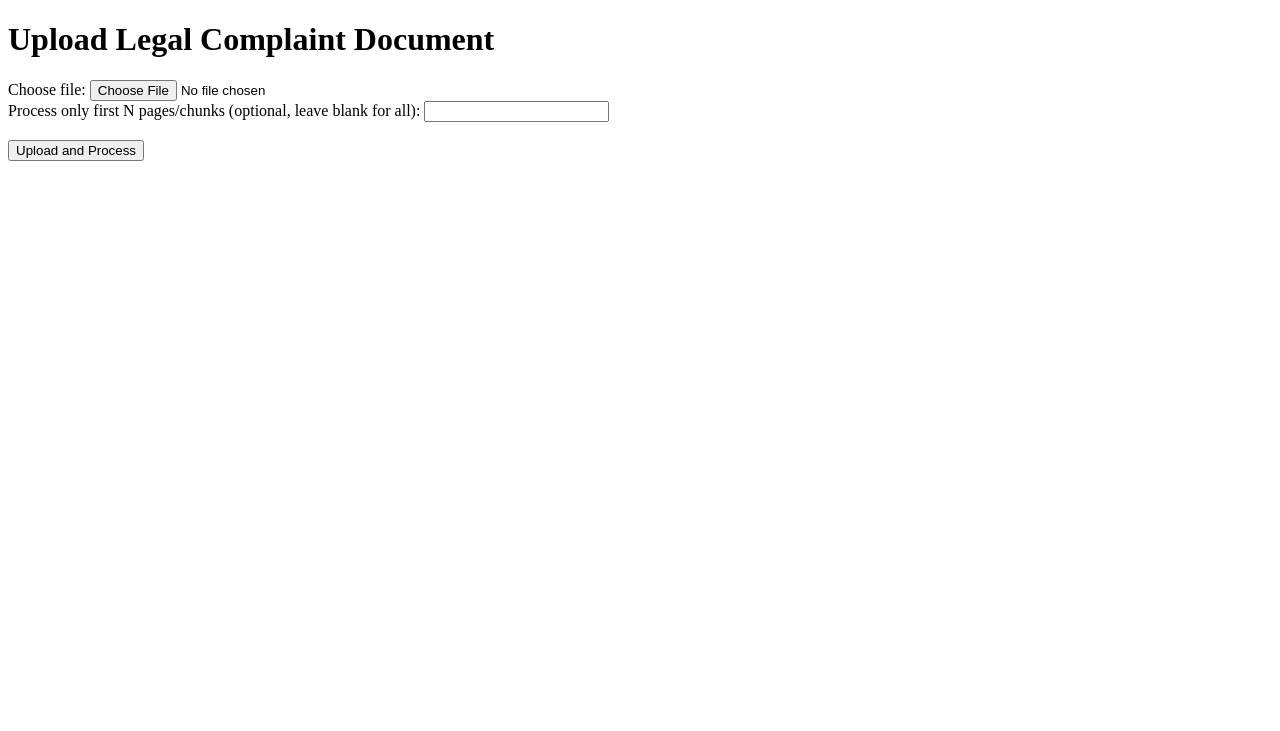
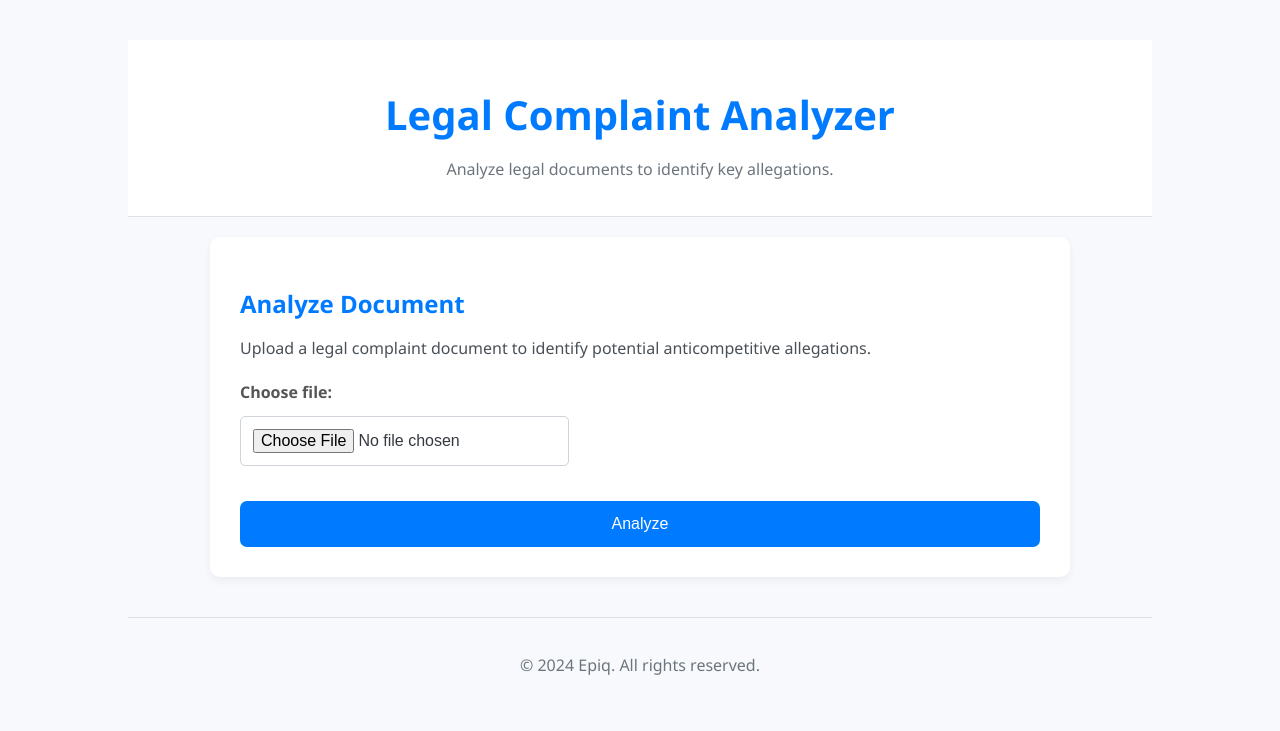
Before and after one commit to pohagan72/legal_complaint_analyzer, a Flask app: page / in a window 1280 px wide. Shown: the top 731 px of the page. Run offline with Flask 3, Linux system fonts and the light colour scheme.

Commit message:
UX changes

```diff
--- a/app.py
+++ b/app.py
@@ -40,6 +40,10 @@ else:
 
 
 def analyze_text_chunk_with_gemini(text_chunk, page_num_or_chunk_id, filename_for_context):
+    """
+    Analyzes a given text chunk using the Google Gemini model to extract legal allegations.
+    Returns a list of dictionaries, each representing an allegation.
+    """
     if not gemini_model_global:
         return [{"Error": "Google Gemini client not initialized."}]
 
@@ -169,25 +173,15 @@ def analyze_text_chunk_with_gemini(text_chunk, page_num_or_chunk_id, filename_fo
 
 @app.route('/', methods=['GET', 'POST'])
 def upload_file():
+    results = []  # Initialize results list
     if request.method == 'POST':
         if 'file' not in request.files:
             flash("No file part selected.")
-            return render_template('upload.html')
+            return render_template('upload.html', results=results)
         file = request.files['file']
         if file.filename == '':
             flash("No file selected.")
-            return render_template('upload.html')
-
-        page_limit = None
-        page_limit_str = request.form.get('page_limit', '')
-        if page_limit_str.isdigit():
-            limit_val = int(page_limit_str)
-            if limit_val > 0:
-                page_limit = limit_val
-            else:
-                flash("Page/Chunk limit must be positive. Processing all pages/chunks.")
-        elif page_limit_str:
-            flash("Invalid page/chunk limit. Processing all pages/chunks.")
+            return render_template('upload.html', results=results)
 
         original_filename = file.filename
         filepath = os.path.join(UPLOAD_FOLDER, original_filename)
@@ -202,9 +196,6 @@ def upload_file():
             if original_filename.lower().endswith('.pdf'):
                 with pdfplumber.open(filepath) as pdf:
                     num_pages_to_process = len(pdf.pages)
-                    if page_limit is not None and page_limit < num_pages_to_process:
-                        num_pages_to_process = page_limit
-                        flash(f"Processing only the first {page_limit} PDF pages as requested.")
 
                     print(f"\n--- Starting concurrent processing of {num_pages_to_process} PDF pages ---")
                     for i in range(num_pages_to_process):
@@ -223,11 +214,12 @@ def upload_file():
                         else:
                             print(f"  [Skipped] Page {page_num_display} (no text extracted).")
                             all_extracted_data.append({
-                                "Product Name": "N/A", "Allegation Category": "N/A",
-                                "Specific Allegation Summary": f"No text extracted from PDF page {page_num_display}.",
-                                "Involved Defendants/Co-Conspirators (as per the allegation)": "N/A",
-                                "Source Complaint": "Walmart Complaint, 2:25-cv-01383, Doc. 1",  # Fixed string
-                                "Pin Cite (Page #, Paragraph #)": f"p. {page_num_display}, N/A"
+                                "Product_Name": "N/A", # Corrected key
+                                "Allegation_Category": "N/A", # Corrected key
+                                "Specific_Allegation_Summary": f"No text extracted from PDF page {page_num_display}.", # Corrected key
+                                "Involved_Defendants_CoConspirators": "N/A", # Corrected key
+                                "Pin_Cite_Page": f"p. {page_num_display}", # Corrected key
+                                "Pin_Cite_Paragraph": "N/A" # Corrected key
                             })
 
             elif original_filename.lower().endswith('.docx'):
@@ -237,16 +229,10 @@ def upload_file():
                 total_paragraphs = len(all_paragraphs)
 
                 num_chunks_to_process = (total_paragraphs + paras_per_chunk - 1) // paras_per_chunk if total_paragraphs > 0 else 0
-                if page_limit is not None and page_limit < num_chunks_to_process:
-                    num_chunks_to_process = page_limit
-                    flash(f"Processing only the first {page_limit} DOCX chunks as requested.")
 
                 print(f"\n--- Starting concurrent processing of {num_chunks_to_process} DOCX chunks ---")
                 chunk_num_display = 1
                 for i in range(0, total_paragraphs, paras_per_chunk):
-                    if chunk_num_display > num_chunks_to_process:
-                        break
-
                     chunk_paras = all_paragraphs[i: i + paras_per_chunk]
                     text_chunk = "\n".join(chunk_paras)
 
@@ -263,11 +249,12 @@ def upload_file():
                         chunk_id_display = f"DOCX_Chunk_{chunk_num_display}"
                         print(f"  [Skipped] Chunk {chunk_id_display} (no text extracted).")
                         all_extracted_data.append({
-                            "Product Name": "N/A", "Allegation Category": "N/A",
-                            "Specific Allegation Summary": f"No text extracted from DOCX chunk {chunk_id_display}.",
-                            "Involved Defendants/Co-Conspirators (as per the allegation)": "N/A",
-                            "Source Complaint": "Walmart Complaint, 2:25-cv-01383, Doc. 1",
-                            "Pin Cite (Page #, Paragraph #)": f"{chunk_id_display}, N/A"
+                            "Product_Name": "N/A", # Corrected key
+                            "Allegation_Category": "N/A", # Corrected key
+                            "Specific_Allegation_Summary": f"No text extracted from DOCX chunk {chunk_id_display}.", # Corrected key
+                            "Involved_Defendants_CoConspirators": "N/A", # Corrected key
+                            "Pin_Cite_Page": chunk_id_display, # Corrected key
+                            "Pin_Cite_Paragraph": "N/A" # Corrected key
                         })
                     chunk_num_display += 1
 
@@ -275,7 +262,7 @@ def upload_file():
                 flash("Unsupported file type. Please upload a PDF or DOCX file.", "danger")
                 if os.path.exists(filepath):
                     os.remove(filepath)
-                return render_template('upload.html')
+                return render_template('upload.html', results=results)
 
             # --- Collect Results from Futures ---
             print("\n--- Collecting results from concurrent LLM calls ---")
@@ -284,6 +271,8 @@ def upload_file():
                 try:
                     extracted_allegations_list = future.result()
                     for item in extracted_allegations_list:
+                        # Ensure keys from LLM output (e.g., "Product_Name") are mapped correctly for template
+                        # and that error items are also structured with the correct keys
                         if "Error" in item:
                             error_page_id = "N/A"
                             if "for page '" in item.get("Error", ""):
@@ -293,22 +282,22 @@ def upload_file():
                                     pass
 
                             all_extracted_data.append({
-                                "Product Name": "ERROR",
-                                "Allegation Category": item.get("Error", "Unknown LLM Error"),
-                                "Specific Allegation Summary": item.get("Content_Snippet", "")[:500] + f" ... (Full Error: {item.get('Error', 'N/A')})",  # Append full error message
-                                "Involved Defendants/Co-Conspirators (as per the allegation)": "N/A",
-                                "Source Complaint": "Walmart Complaint, 2:25-cv-01383, Doc. 1",
-                                "Pin Cite (Page #, Paragraph #)": f"P{error_page_id}, Error processing"
+                                "Product_Name": "ERROR",
+                                "Allegation_Category": item.get("Error", "Unknown LLM Error"),
+                                "Specific_Allegation_Summary": item.get("Content_Snippet", "")[:500] + f" ... (Full Error: {item.get('Error', 'N/A')})",
+                                "Involved_Defendants_CoConspirators": "N/A",
+                                "Pin_Cite_Page": f"P{error_page_id}", # Consistent key with template
+                                "Pin_Cite_Paragraph": "Error processing" # Consistent key with template
                             })
                         else:
                             all_extracted_data.append({
-                                "Product Name": item.get("Product_Name", "N/A"),
-                                "Allegation Category": item.get("Allegation_Category", "N/A"),
-                                "Specific Allegation Summary": item.get("Specific_Allegation_Summary", "N/A"),
-                                "Involved Defendants/Co-Conspirators (as per the allegation)": item.get(
+                                "Product_Name": item.get("Product_Name", "N/A"),
+                                "Allegation_Category": item.get("Allegation_Category", "N/A"),
+                                "Specific_Allegation_Summary": item.get("Specific_Allegation_Summary", "N/A"),
+                                "Involved_Defendants_CoConspirators": item.get(
                                     "Involved_Defendants_CoConspirators", "N/A"),
-                                "Source Complaint": "Walmart Complaint, 2:25-cv-01383, Doc. 1",
-                                "Pin Cite (Page #, Paragraph #)": f"p. {item.get('Pin_Cite_Page', 'N/A')}, ¶{item.get('Pin_Cite_Paragraph', 'N/A')}"
+                                "Pin_Cite_Page": item.get("Pin_Cite_Page", "N/A"),
+                                "Pin_Cite_Paragraph": item.get("Pin_Cite_Paragraph", "N/A")
                             })
                     print(
                         f"  [Collected] Task {i + 1}/{total_submitted_tasks} complete. Total allegations so far: {len(all_extracted_data)} entries.")
@@ -316,77 +305,30 @@ def upload_file():
                     print(f"  [Collection Critical Error] Error collecting future result {i + 1}/{total_submitted_tasks}: {e}")
                     traceback.print_exc()
                     all_extracted_data.append({
-                        "Product Name": "ERROR",
-                        "Allegation Category": "Future Result Collection Error",
-                        "Specific Allegation Summary": str(e)[:500],
-                        "Involved Defendants/Co-Conspirators (as per the allegation)": "N/A",
-                        "Source Complaint": "Walmart Complaint, 2:25-cv-01383, Doc. 1",
-                        "Pin Cite (Page #, Paragraph #)": "N/A"
+                        "Product_Name": "ERROR",
+                        "Allegation_Category": "Future Result Collection Error",
+                        "Specific_Allegation_Summary": str(e)[:500],
+                        "Involved_Defendants_CoConspirators": "N/A",
+                        "Pin_Cite_Page": "N/A", # Consistent key with template
+                        "Pin_Cite_Paragraph": "N/A" # Consistent key with template
                     })
             print(f"--- Finished collecting all {total_submitted_tasks} submitted results. ---")
 
             if not all_extracted_data:
                 flash("No specific allegations identified by the LLM or no processable text found.", "info")
-                all_extracted_data.append({"Message": "No specific allegations identified by the LLM."})
-
-            df = pd.DataFrame(all_extracted_data)
-
-            # Post-processing for desired Excel format (sorting and blanking product names)
-            if not df.empty and "Product Name" in df.columns:
-                df_processed = df.copy()
-
-                def extract_page_num_for_sort(cite_str):
-                    try:
-                        if isinstance(cite_str, str) and cite_str.startswith("p. "):
-                            match = re.search(r"p\. (\d+),", cite_str)
-                            if match:
-                                return int(match.group(1))
-                    except:
-                        pass
-                    return float('inf')
-
-                df_processed['sortable_page'] = df_processed['Pin Cite (Page #, Paragraph #)'].apply(
-                    extract_page_num_for_sort)
-
-                df_processed.sort_values(by=["Product Name", 'sortable_page'], inplace=True, kind='mergesort',
-                                         na_position='last')
-                df_processed.drop('sortable_page', axis=1, inplace=True, errors='ignore')
-
-                df_processed['Product Name Display'] = df_processed['Product Name']
-                for i in range(1, len(df_processed)):
-                    current_product = df_processed.iloc[i]['Product Name']
-                    prev_product = df_processed.iloc[i - 1]['Product Name']
-                    if current_product == prev_product and \
-                            current_product not in ["General Allegation", "ERROR", "N/A",
-                                                     "General Anticompetitive Conduct"]:
-                        df_processed.iloc[i, df_processed.columns.get_loc('Product Name Display')] = ""
-
-                final_columns_ordered = ["Product Name Display", "Allegation Category", "Specific Allegation Summary",
-                                        "Involved Defendants/Co-Conspirators (as per the allegation)",
-                                        "Source Complaint", "Pin Cite (Page #, Paragraph #)"]
-
-                cols_to_use = [col for col in final_columns_ordered if col in df_processed.columns]
-                df_excel = df_processed[cols_to_use].rename(columns={"Product Name Display": "Product Name"})
-            elif df.empty:
-                df_excel = pd.DataFrame(columns=["Product Name", "Allegation Category", "Specific Allegation Summary",
-                                                 "Involved Defendants/Co-Conspirators (as per the allegation)",
-                                                 "Source Complaint", "Pin Cite (Page #, Paragraph #)"])
+                # Ensure an empty or message-only item is sent if no data
+                results = [{"Product_Name": "No Data", "Allegation_Category": "N/A",
+                            "Specific_Allegation_Summary": "No specific allegations identified by the LLM or no processable text found.",
+                            "Involved_Defendants_CoConspirators": "N/A", "Pin_Cite_Page": "N/A",
+                            "Pin_Cite_Paragraph": "N/A"}]
             else:
-                df_excel = df
-
-            # Construct the Excel filename
-            file_name_without_extension = os.path.splitext(original_filename)[0]
-            excel_filename = f"{file_name_without_extension}-analysis.xlsx"
-            excel_filepath = os.path.join(OUTPUT_FOLDER, excel_filename)
-            df_excel.to_excel(excel_filepath, index=False)
-            print(f"\n--- Excel file generated: {excel_filepath} ---")
-            return send_file(excel_filepath, as_attachment=True)
+                results = all_extracted_data
 
         except Exception as e:
             print(f"\n--- ERROR in upload_file (main processing loop): {e} ---")
             traceback.print_exc()
             flash(f"Processing error: {str(e)}", "danger")
-            return render_template('upload.html')
+            results = [] # Clear results on major error
         finally:
             if 'executor' in locals() and executor:
                 executor.shutdown(wait=True)
@@ -401,15 +343,18 @@ def upload_file():
                     flash(f"Note: Could not remove temporary file {original_filename}. Manual cleanup may be needed.",
                           "warning")
 
-    return render_template('upload.html')
-
+    return render_template('upload.html', results=results)
 
 if __name__ == '__main__':
     if not gemini_model_global:
         print(
             "\n--- WARNING: Google Gemini model not initialized. Check API Key/Model Name in .env and ensure Gemini client setup was successful. ---")
     else:
-        # For production deployment, use waitress:
-        serve(app, host='0.0.0.0', port=5000, threads=10)  # Adjust threads as needed
-        # For development with Flask's built-in server (debug=True, use_reloader=False)
-        # app.run(debug=True, use_reloader=False)
+        try:
+            # For production deployment, use waitress:
+            serve(app, host='0.0.0.0', port=5000, threads=10)  # Adjust threads as needed
+            # For development with Flask's built-in server (debug=True, use_reloader=False)
+            # app.run(debug=True, use_reloader=False)
+        except Exception as e:
+            print(f"Error starting the Flask application: {e}")
+            traceback.print_exc() # This will print the full error stack to your console
--- /dev/null
+++ b/static/css/style.css
@@ -0,0 +1,147 @@
+/* General Styles */
+body {
+    font-family: 'Segoe UI', Tahoma, Geneva, Verdana, sans-serif; /* Closest to the Epiq font */
+    background-color: #f7f9fc; /* Light gray background */
+    margin: 0;
+    padding: 0;
+    color: #343a40; /* Dark gray text */
+}
+
+.container {
+    width: 80%;
+    max-width: 1200px;  /* Limit container width */
+    margin: 20px auto;
+    padding: 20px;
+}
+
+/* Header */
+header {
+    background-color: #fff;
+    padding: 20px;
+    text-align: center;
+    border-bottom: 1px solid #dee2e6;  /* Light border */
+    margin-bottom: 20px;
+}
+
+h1 {
+    color: #007bff; /* Primary blue */
+    font-size: 2.5em;
+    margin-bottom: 5px;
+}
+
+header p {
+    color: #6c757d; /* Secondary text color */
+}
+
+/* Analyzer Tool */
+.analyzer-tool {
+    display: flex;
+    justify-content: center; /* Center the tool card */
+}
+
+.tool-card {
+    background-color: #fff;
+    border-radius: 10px;
+    padding: 30px;
+    width: 100%; /* Take up the container width */
+    max-width: 800px; /* Limit tool card width */
+    box-shadow: 0 4px 8px rgba(0, 0, 0, 0.05); /* Subtle shadow */
+}
+
+.tool-card h2 {
+    color: #007bff;
+    margin-bottom: 15px;
+}
+
+.tool-card p {
+    color: #495057;
+    line-height: 1.6;
+}
+
+/* Form Styling */
+.upload-form {
+    display: flex;
+    flex-direction: column;
+    margin-top: 20px;
+}
+
+.form-group {
+    margin-bottom: 15px;
+}
+
+.form-group label {
+    display: block;
+    margin-bottom: 8px;
+    color: #555;
+    font-weight: bold; /* Make labels bolder */
+}
+
+.form-group input[type="file"],
+.form-group input[type="number"] {
+    padding: 12px;
+    border: 1px solid #ced4da; /* Light border */
+    border-radius: 5px;
+    margin-top: 5px;
+    font-size: 16px;  /* Increase font size for better readability */
+}
+
+.analyze-button {
+    padding: 14px 28px;
+    background-color: #007bff;
+    color: #fff;
+    border: none;
+    border-radius: 7px;
+    cursor: pointer;
+    font-size: 16px;  /* Increase font size */
+    transition: background-color 0.3s ease;
+    margin-top: 20px; /* Add margin above button */
+}
+
+.analyze-button:hover {
+    background-color: #0056b3;
+}
+
+/* Results Styling */
+.results-container {
+    margin-top: 30px;
+    padding: 20px;
+    border: 1px solid #ced4da;
+    border-radius: 7px;
+    background-color: #f8f9fa;
+}
+
+.result-item {
+    margin-bottom: 15px;
+    padding: 15px;
+    border: 1px solid #ddd;
+    border-radius: 5px;
+    background-color: #fff;
+}
+
+.result-item p {
+    margin: 5px 0;
+}
+
+/* Flashes Styling */
+.flashes {
+    list-style: none;
+    padding: 10px;
+    margin: 10px 0;
+    background-color: #f8d7da;
+    border: 1px solid #f5c6cb;
+    color: #721c24;
+    border-radius: 5px;
+}
+
+.flashes li {
+    margin-bottom: 5px;
+}
+
+/* Footer */
+footer {
+    text-align: center;
+    margin-top: 40px;
+    padding: 20px;
+    color: #6c757d;
+    border-top: 1px solid #dee2e6;
+}
--- a/templates/upload.html
+++ b/templates/upload.html
@@ -1,32 +1,61 @@
-<!doctype html>
+<!DOCTYPE html>
 <html lang="en">
 <head>
     <meta charset="UTF-8">
     <meta name="viewport" content="width=device-width, initial-scale=1.0">
-    <title>Complaint Analyzer</title>
+    <title>Legal Complaint Analyzer</title>
+    <link rel="stylesheet" href="{{ url_for('static', filename='css/style.css') }}">
 </head>
 <body>
-    <h1>Upload Legal Complaint Document</h1>
+    <div class="container">
+        <header>
+            <h1>Legal Complaint Analyzer</h1>
+            <p>Analyze legal documents to identify key allegations.</p>
+        </header>
+
+        <section class="analyzer-tool">
+            <div class="tool-card">
+                <h2>Analyze Document</h2>
+                <p>Upload a legal complaint document to identify potential anticompetitive allegations.</p>
+
                 {% with messages = get_flashed_messages() %}
                     {% if messages %}
-        <ul class=flashes>
+                        <ul class="flashes">
                             {% for message in messages %}
                                 <li>{{ message }}</li>
                             {% endfor %}
                         </ul>
                     {% endif %}
                 {% endwith %}
-    <form method="post" enctype="multipart/form-data">
-        <div>
+
+                <form method="post" enctype="multipart/form-data" class="upload-form">
+                    <div class="form-group">
                         <label for="file">Choose file:</label>
                         <input type="file" name="file" id="file" required>
                     </div>
-        <div>
-            <label for="page_limit">Process only first N pages/chunks (optional, leave blank for all):</label>
-            <input type="number" name="page_limit" id="page_limit" min="1">
+                    <button type="submit" class="analyze-button">Analyze</button>
+                </form>
+
+                {% if results %}
+                    <div class="results-container">
+                        <h3>Analysis Results:</h3>
+                        {% for result in results %}
+                            <div class="result-item">
+                                <p><strong>Product:</strong> {{ result.Product_Name }}</p>
+                                <p><strong>Allegation:</strong> {{ result.Allegation_Category }}</p>
+                                <p><strong>Summary:</strong> {{ result.Specific_Allegation_Summary }}</p>
+                                <p><strong>Defendants:</strong> {{ result.Involved_Defendants_CoConspirators }}</p>
+                                <p><strong>Cite:</strong> {{ result.Pin_Cite_Page }}</p>
                             </div>
-        <br>
-        <input type="submit" value="Upload and Process">
-    </form>
+                        {% endfor %}
+                    </div>
+                {% endif %}
+            </div>
+        </section>
+
+        <footer>
+            <p>© 2024 Epiq. All rights reserved.</p>
+        </footer>
+    </div>
 </body>
 </html>
```
Lines whose indentation alone changed are shown as unchanged.
